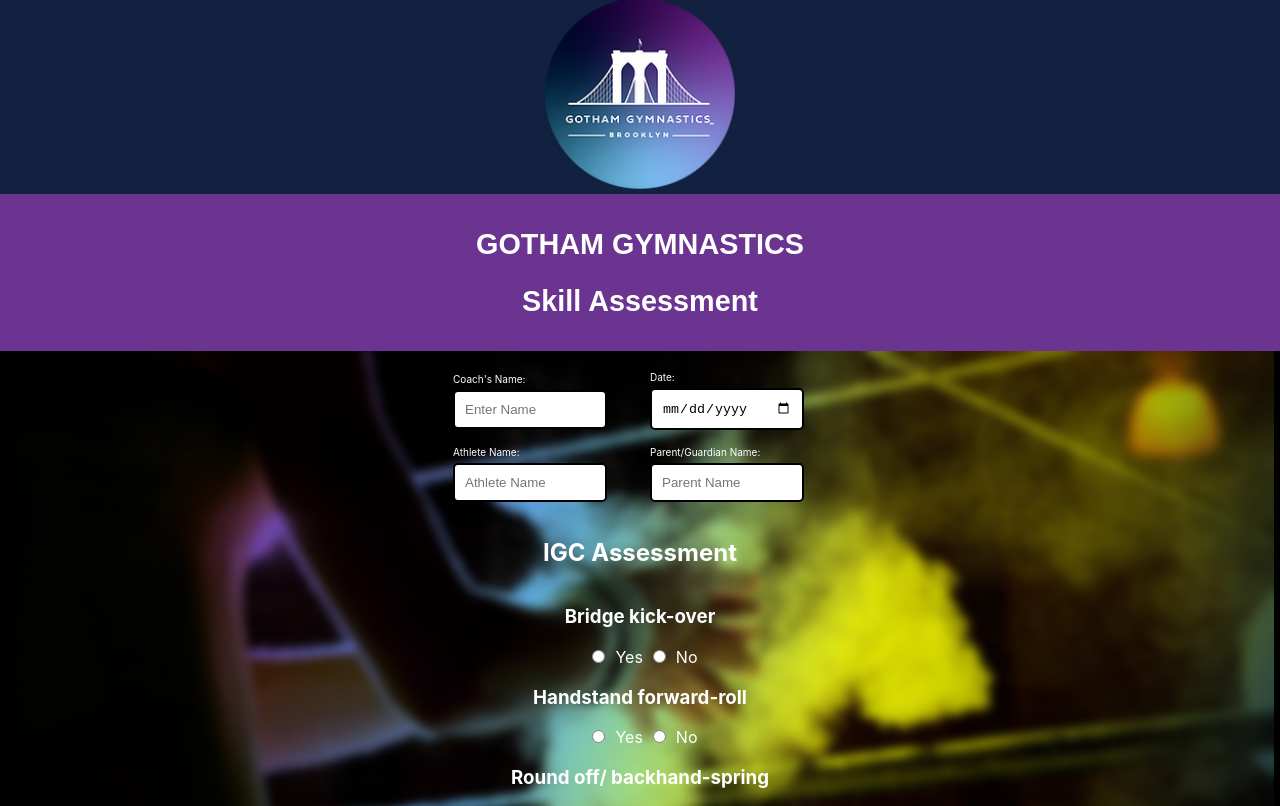
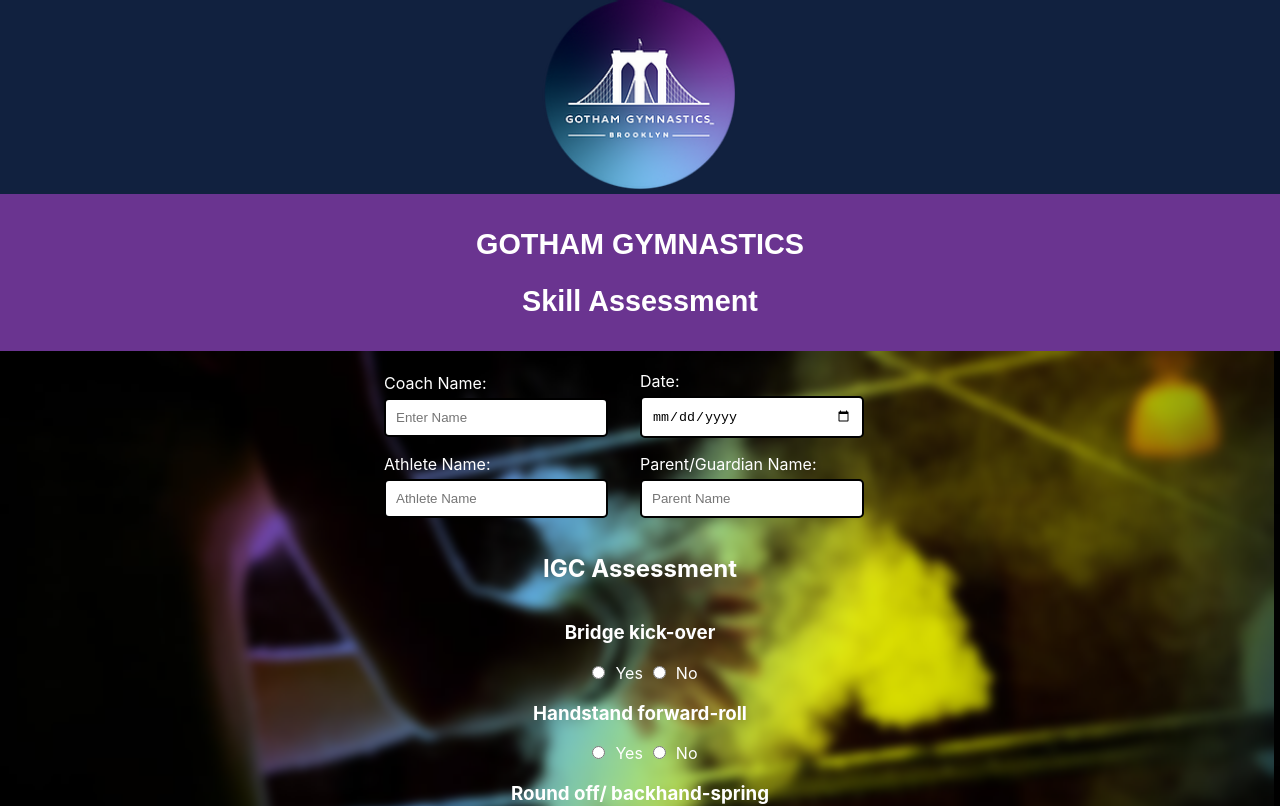
Before and after one commit to physixpro/gotham-frontend, a React (Create React App) app: page / in a window 1280 px wide. Shown: the top 806 px of the page. Built offline with nearby package versions, Linux system fonts and the light colour scheme.

Commit message:
made responsive for cell phones

```diff
--- a/src/components/RegistrationForm.css
+++ b/src/components/RegistrationForm.css
@@ -118,24 +118,25 @@
 }
 
 
-@media only screen and (min-width: 414px) {
+@media screen and (max-width:380px){
 
 
 
 .form-input{
 
-    width: 130px ;
+    width: 100px ;
     margin-top: 5px;
-    padding: 10px;
+    margin-right:3px;
+    padding: 15px 10x;
+    font-size: 10px;
 
 }
 
 .form-label{
- margin-right:10px;
    color:white;
-   font-size:10px;
-   margin-left:10px;
-   margin-right:1px;
+   font-size:12px;
+
+
 }
 
 
--- a/src/components/RegistrationForm.js
+++ b/src/components/RegistrationForm.js
@@ -206,7 +206,7 @@
       <form className="registration-form" onSubmit={registrationAndMessage}>
         <section className="input-container">
           <label className="form-label">
-            Coach's Name:
+            Coach Name:
             <input
               required
               className="form-input"
```
Also changed, not shown: 1 other file (tests, documents, lock files or other folders).
